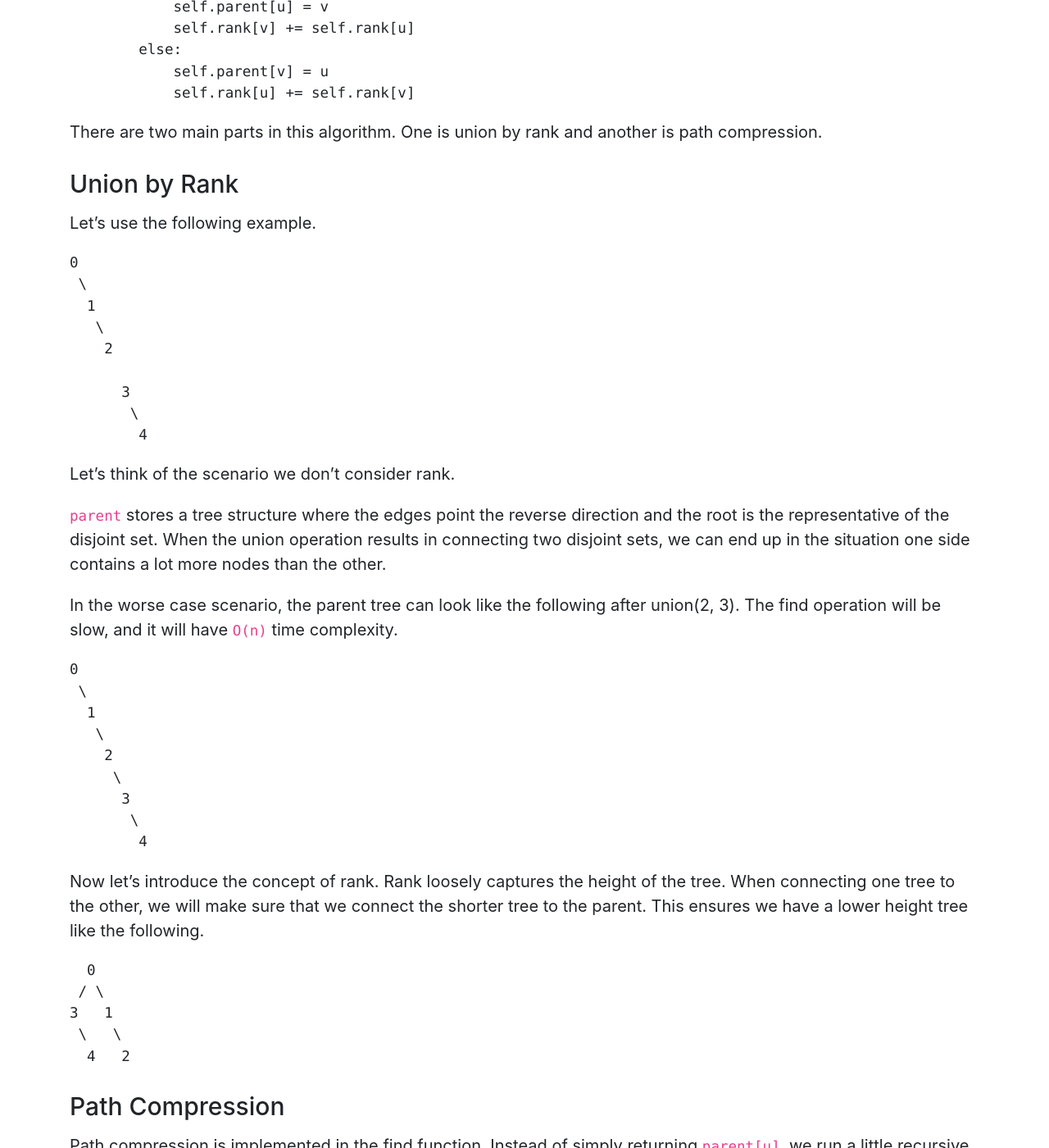
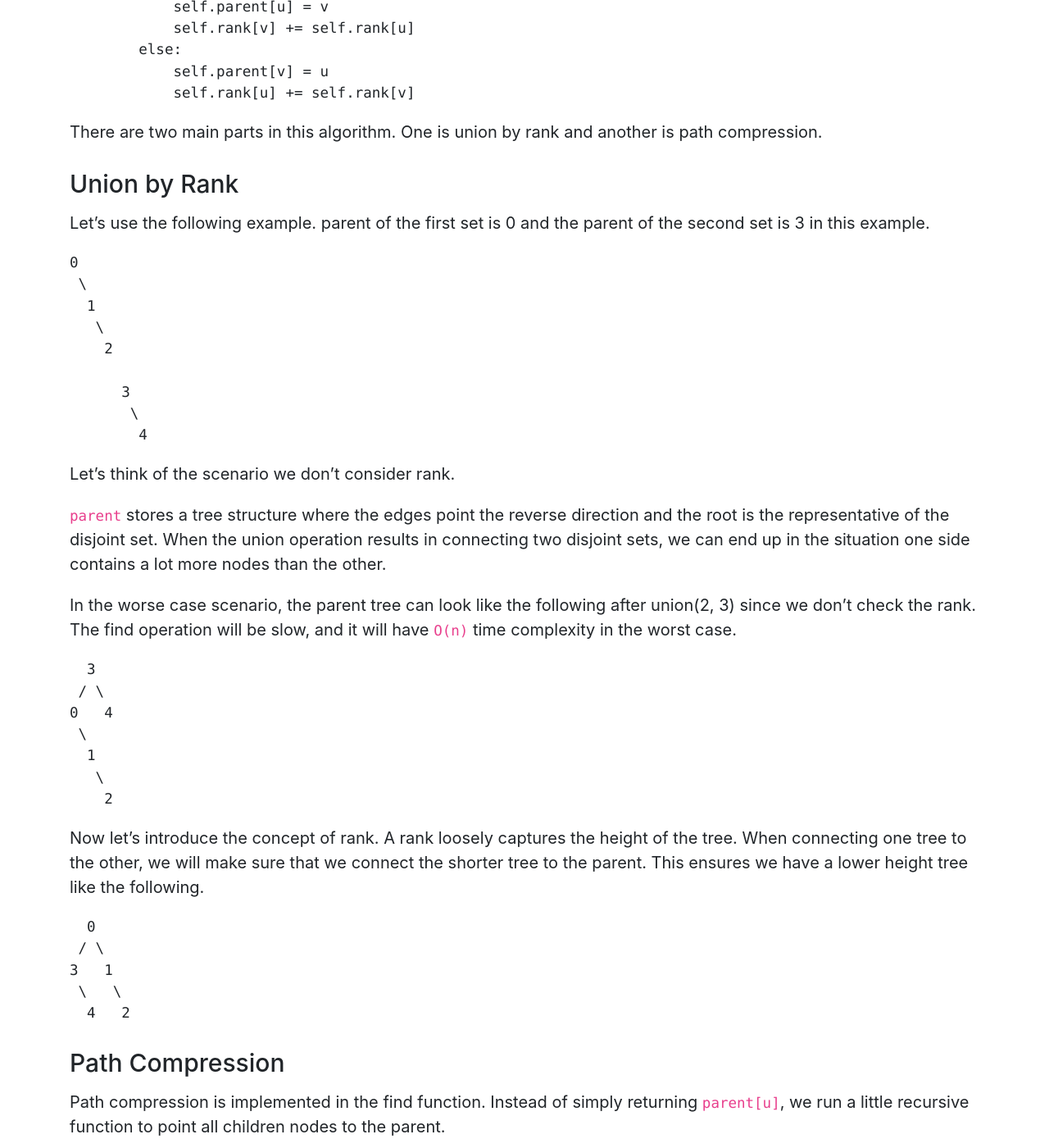
Before and after one commit to takasoft/takasoft.github.io, a Jekyll site: the page built from _posts/2025-02-06-why-union-find-is-such-a-cool-algorithm.md, in a window 1280 px wide and 1400 px high, scrolled down 2650 px. Shown: the whole window at 82% size. Built offline with Jekyll 4.4.1, drawn with Linux system fonts in a browser that asks for light colours.

Commit message:
Update 2025-02-06-why-union-find-is-such-a-cool-algorithm.md

````diff
--- a/_posts/2025-02-06-why-union-find-is-such-a-cool-algorithm.md
+++ b/_posts/2025-02-06-why-union-find-is-such-a-cool-algorithm.md
@@ -96,7 +96,7 @@ There are two main parts in this algorithm. One is union by rank and another is
 
 #### Union by Rank
 
-Let's use the following example.
+Let's use the following example. parent of the first set is 0 and the parent of the second set is 3 in this example.
 
 ```
 0
@@ -114,21 +114,19 @@ Let's think of the scenario we don't consider rank.
 
 `parent` stores a tree structure where the edges point the reverse direction and the root is the representative of the disjoint set. When the union operation results in connecting two disjoint sets, we can end up in the situation one side contains a lot more nodes than the other.
 
-In the worse case scenario, the parent tree can look like the following after union(2, 3). The find operation will be slow, and it will have `O(n)` time complexity.
+In the worse case scenario, the parent tree can look like the following after union(2, 3) since we don't check the rank. The find operation will be slow, and it will have `O(n)` time complexity in the worst case.
 
 ```
-0
+  3
+ / \
+0   4
  \
   1
    \
     2
-     \
-      3
-       \
-        4
 ```
 
-Now let's introduce the concept of rank. Rank loosely captures the height of the tree. When connecting one tree to the other, we will make sure that we connect the shorter tree to the parent. This ensures we have a lower height tree like the following.
+Now let's introduce the concept of rank. A rank loosely captures the height of the tree. When connecting one tree to the other, we will make sure that we connect the shorter tree to the parent. This ensures we have a lower height tree like the following.
 
 ```
   0
````
